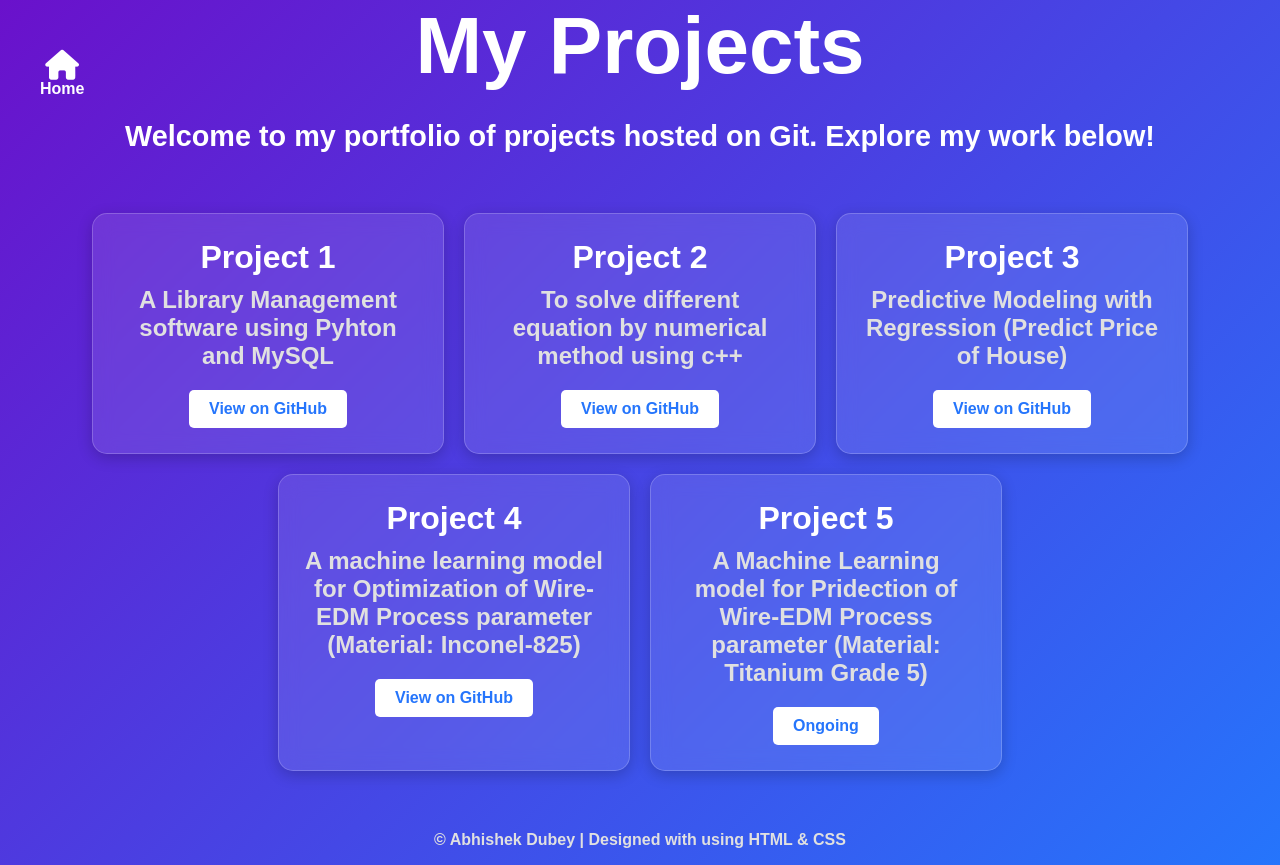
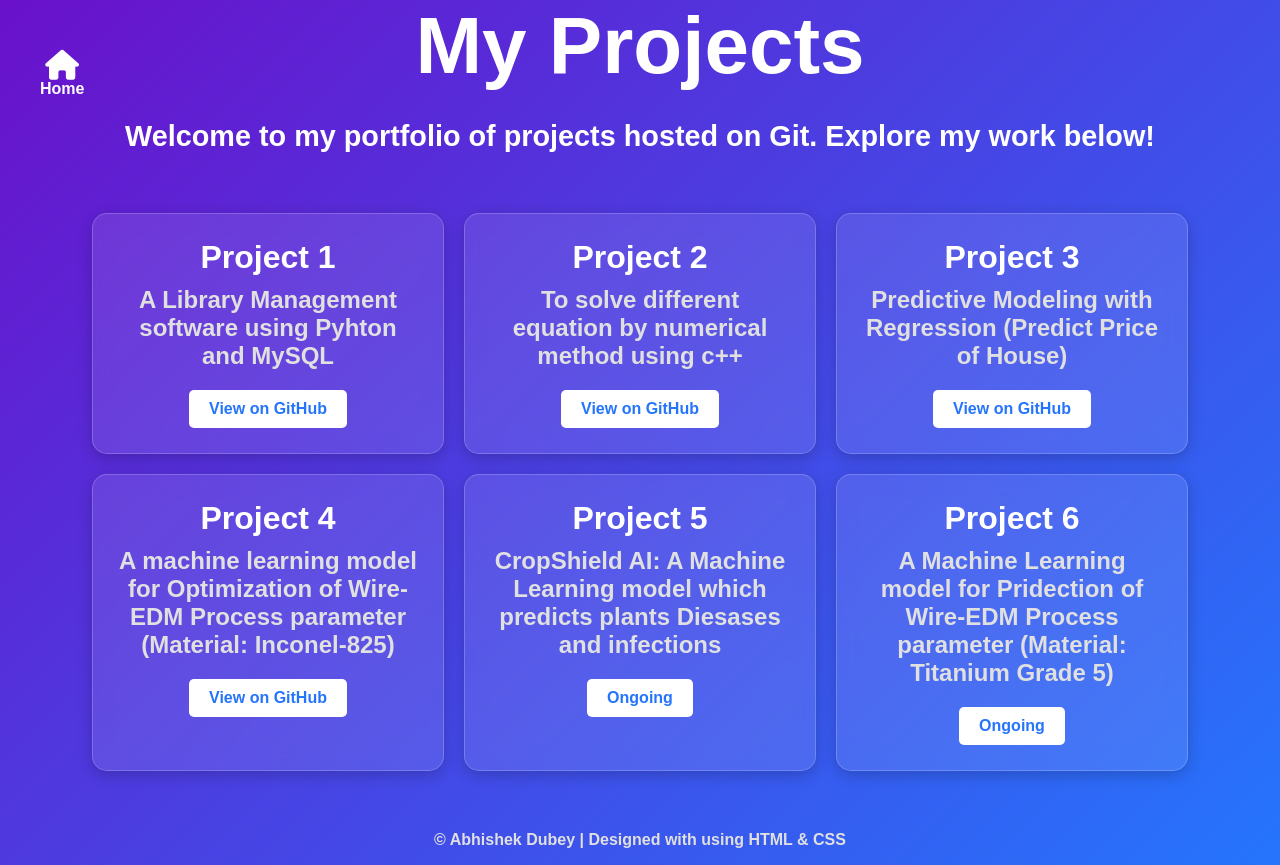
Before and after one commit to AbhishekDubey3490/Portfolio, a plain HTML site: page project.html in a window 1280 px wide. Drawn offline with Linux system fonts and the light colour scheme.

Commit message:
Update project.html

```diff
--- a/project.html
+++ b/project.html
@@ -43,6 +43,11 @@
         </div>
         <div class="project-card">
             <h2>Project 5</h2>
+            <p>CropShield AI: A Machine Learning model which predicts plants Diesases and infections</p>
+            <a href="https://github.com/AbhishekDubey3490/Crop_Shield_AI" target="_blank">Ongoing</a>
+        </div>
+        <div class="project-card">
+            <h2>Project 6</h2>
             <p>A Machine Learning model for Pridection of Wire-EDM Process parameter  (Material: Titanium Grade 5)</p>
             <a href="#" target="_blank">Ongoing</a>
         </div>
```
